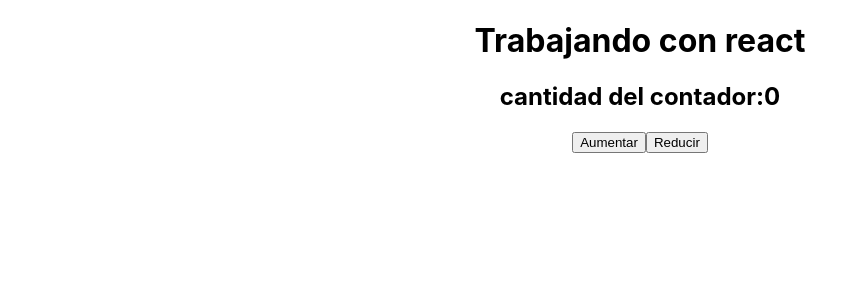
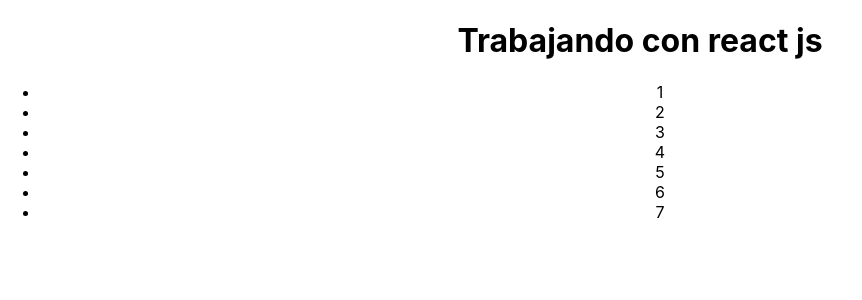
Before and after one commit to rdo10/praticando-react, a React (Create React App) app in the folder practica/: page / in a window 1280 px wide. Shown: the top 300 px of the page, without its empty margins (0-862 px from the left). Built offline with nearby package versions, Linux system fonts and the light colour scheme.

Commit message:
recorriendo arrays

```diff
--- a/practica/src/App.js
+++ b/practica/src/App.js
@@ -1,12 +1,13 @@
 
 import './App.css';
-import Contador from './components/contador';
+
+import Listado  from './components/list';
 
 function App() {
   return (
     <div className="App">
-     <h1>Trabajando  con react</h1>
-     <Contador></Contador>
+     <h1>Trabajando  con react js</h1>
+     <Listado></Listado>
     </div>
   );
 }
--- a/practica/src/components/contador.jsx
+++ b/practica/src/components/contador.jsx
@@ -4,6 +4,9 @@ import {Fragment,useState} from 'react';
 
  const Contador = () =>{
    const [numero,setNumero] =  useState(0)
+
+
+
    const Aumentar = ()=>{
        setNumero(numero+1)
    }
@@ -11,6 +14,7 @@ import {Fragment,useState} from 'react';
    const Reducir = ()=>{
     setNumero(numero-1)
 }
+
 
     return (
         <Fragment>
--- /dev/null
+++ b/practica/src/components/list.jsx
@@ -0,0 +1,21 @@
+
+import { Fragment} from 'react';
+
+const Listado = () => {
+    const numbers = [1, 2, 3, 4, 5, 6, 7];
+
+    return (
+        <Fragment>
+            <ul>
+                {
+                    numbers.map((number, index) =>
+                        <li key={index}>{number}</li>
+                    )
+                }
+            </ul>
+        </Fragment>
+
+    )
+}
+
+export default Listado
```
